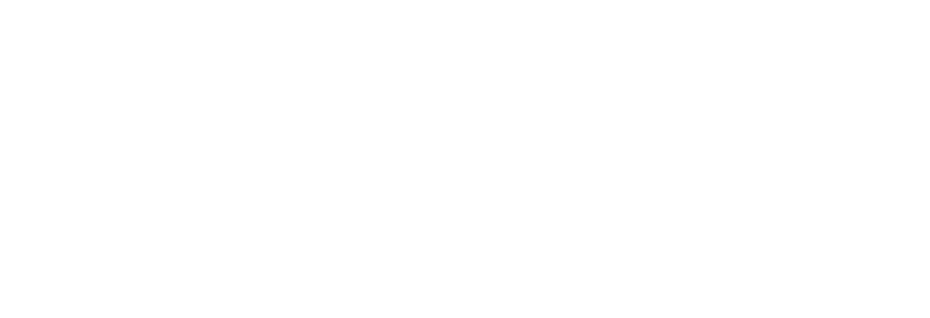
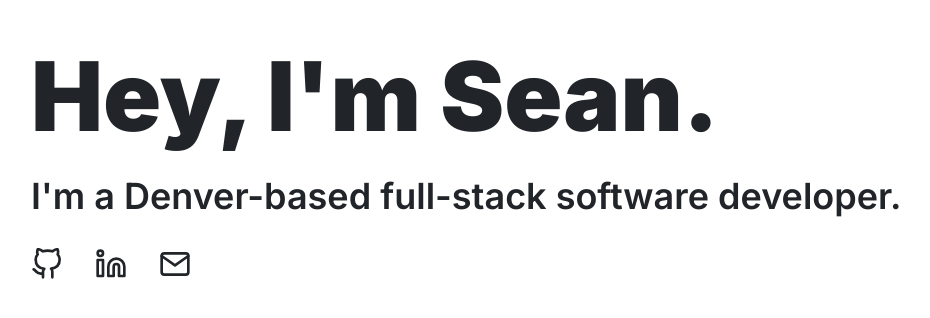
Before and after one commit to seaneoo/seano, a Next.js app: page / in a window 1280 px wide. Shown: the part 236-554 px from the top of the page, without its empty margins (1-931 px from the left). Built offline with nearby package versions, Linux system fonts and the light colour scheme.

Commit message:
feat: build out index page

```diff
--- a/src/app/page.tsx
+++ b/src/app/page.tsx
@@ -1,3 +1,76 @@
+import IconButton from '@/components/IconButton';
+
+function GitHubIcon() {
+  return (
+    <svg
+      xmlns="http://www.w3.org/2000/svg"
+      width="w-10"
+      height="w-10"
+      viewBox="0 0 24 24"
+      fill="none"
+      stroke="currentColor"
+      stroke-width="2"
+      stroke-linecap="round"
+      stroke-linejoin="round">
+      <path d="M9 19c-5 1.5-5-2.5-7-3m14 6v-3.87a3.37 3.37 0 0 0-.94-2.61c3.14-.35 6.44-1.54 6.44-7A5.44 5.44 0 0 0 20 4.77 5.07 5.07 0 0 0 19.91 1S18.73.65 16 2.48a13.38 13.38 0 0 0-7 0C6.27.65 5.09 1 5.09 1A5.07 5.07 0 0 0 5 4.77a5.44 5.44 0 0 0-1.5 3.78c0 5.42 3.3 6.61 6.44 7A3.37 3.37 0 0 0 9 18.13V22"></path>
+    </svg>
+  );
+}
+
+function LinkedInIcon() {
+  return (
+    <svg
+      xmlns="http://www.w3.org/2000/svg"
+      width="w-10"
+      height="w-10"
+      viewBox="0 0 24 24"
+      fill="none"
+      stroke="currentColor"
+      stroke-width="2"
+      stroke-linecap="round"
+      stroke-linejoin="round">
+      <path d="M16 8a6 6 0 0 1 6 6v7h-4v-7a2 2 0 0 0-2-2 2 2 0 0 0-2 2v7h-4v-7a6 6 0 0 1 6-6z"></path>
+      <rect x="2" y="9" width="4" height="12"></rect>
+      <circle cx="4" cy="4" r="2"></circle>
+    </svg>
+  );
+}
+
+function MailIcon() {
+  return (
+    <svg
+      xmlns="http://www.w3.org/2000/svg"
+      width="w-10"
+      height="w-10"
+      viewBox="0 0 24 24"
+      fill="none"
+      stroke="currentColor"
+      stroke-width="2"
+      stroke-linecap="round"
+      stroke-linejoin="round">
+      <path d="M4 4h16c1.1 0 2 .9 2 2v12c0 1.1-.9 2-2 2H4c-1.1 0-2-.9-2-2V6c0-1.1.9-2 2-2z"></path>
+      <polyline points="22,6 12,13 2,6"></polyline>
+    </svg>
+  );
+}
+
 export default function Home() {
-  return <></>;
+  return (
+    <main className="container min-h-screen flex flex-col justify-center items-center md:items-start gap-8 p-8">
+      <h1 className="text-6xl font-black text-center md:text-8xl md:text-left">
+        Hey, I&apos;m Sean.
+      </h1>
+      <p className="text-3xl font-semibold text-center md:text-4xl md:text-left">
+        I&apos;m a Denver-based full-stack software developer.
+      </p>
+      <div className="flex gap-8">
+        <IconButton href="https://github.com/seaneoo" icon={<GitHubIcon />} />
+        <IconButton
+          href="https://www.linkedin.com/in/seaneoo"
+          icon={<LinkedInIcon />}
+        />
+        <IconButton href="mailto:so@seano.dev" icon={<MailIcon />} />
+      </div>
+    </main>
+  );
 }
```
